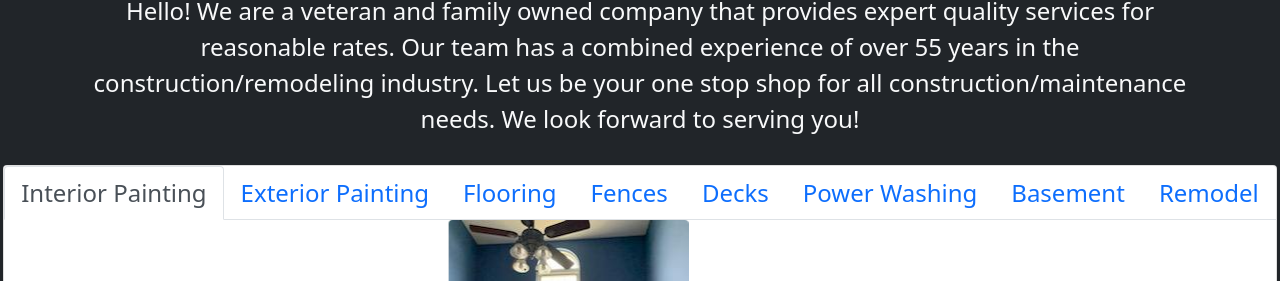
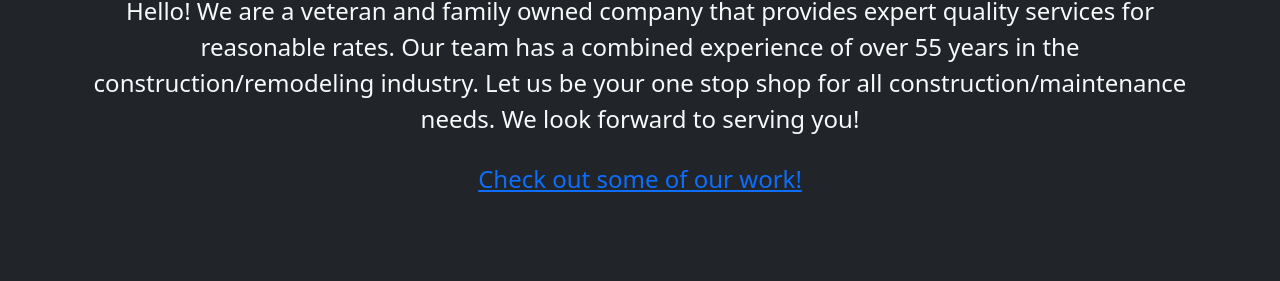
Before and after one commit to jakeserok/dpl_custom_finishings, a plain HTML site: page index.html in a window 1280 px wide. Shown: the part 519-800 px from the top of the page. Drawn offline with nearby package versions, Linux system fonts and the light colour scheme.

Commit message:
Comment out carousel, add link to facebook photos

```diff
--- a/index.html
+++ b/index.html
@@ -39,6 +39,12 @@
 
   </div>
 
+  <div class="text-center">
+    <a href="https://www.facebook.com/dplcustomfinishings/photos_by">
+      <h4>Check out some of our work!</h4>
+    </a>
+  </div>
+<!--
   <div class="d-flex justify-content-center">
     <div class="card">
       <ul class="nav nav-tabs" id="myTab" role="tablist">
@@ -285,5 +291,5 @@
         </div>
       </div>
     </div>
-  </div>
+  </div> -->
 </body>
```
